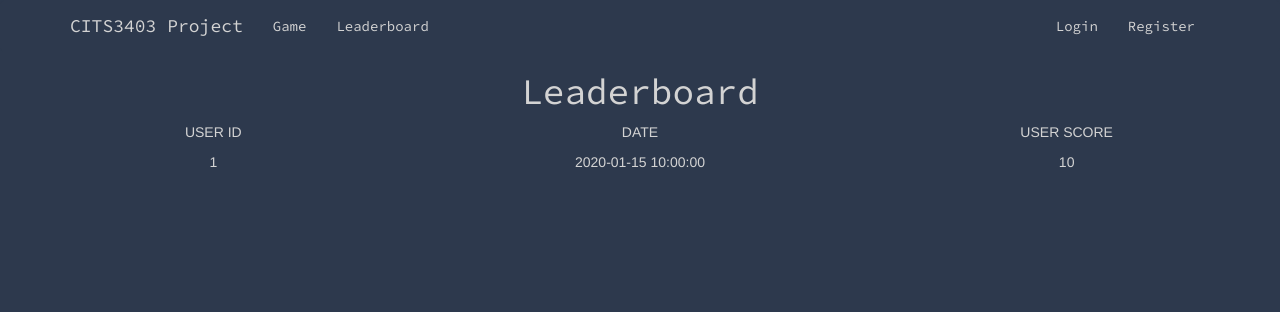
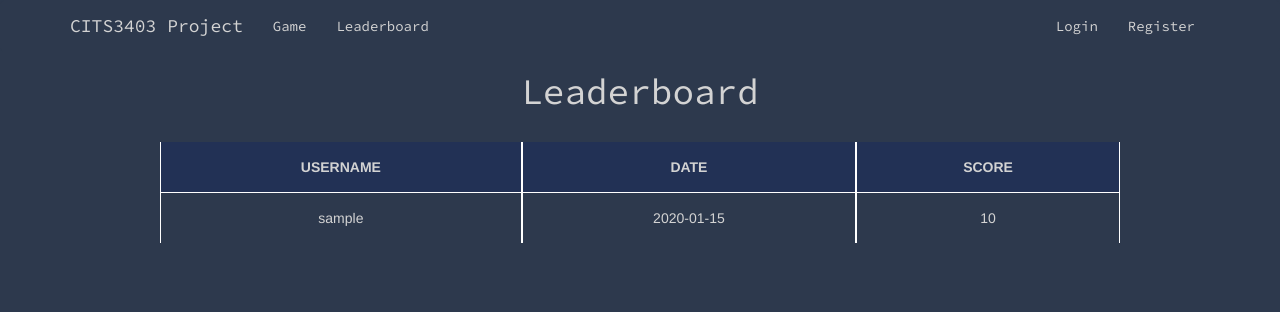
Before and after one commit to jakobdorian/CITS3403-Project, a Flask app: page /leaderboard in a window 1280 px wide. Shown: the top 312 px of the page. Run offline with Flask 2, Linux system fonts and the light colour scheme; tables that the repository leaves empty hold one stand-in row (values such as "Sample post"); some libraries are stand-ins or nearby versions.

Commit message:
table formatting changes on leaderboard/profile

```diff
--- a/app/static/css/stylesheet.css
+++ b/app/static/css/stylesheet.css
@@ -148,12 +148,26 @@ span{
         color: #337ab7 !important;
     }
 
-#mystat-list {
-        display: grid;
-        grid-template-columns: 1fr 1fr;
+/* TABLE STYLING */
+table {
+    border-collapse: separate;
+
+    width: 75%;
+    margin-left: auto;
+    margin-right: auto;
+    margin-top: 30px;
+}
+th, td {
+    border-left: 1px solid white;
+    border-right: 1px solid white;
+    border-top: 1px solid white;
+    padding: 15px;
+    text-align: center;
+    margin: none;
 }
 
-#stats-list {
-    display: grid;
-    grid-template-columns: 1fr 1fr 1fr;
+th {
+    border-top: none;
+    font-weight: bold;
+    background-color: rgba(15, 34, 101, 0.359);
 }
--- a/app/templates/base.html
+++ b/app/templates/base.html
@@ -6,15 +6,26 @@
 
 {% block styles %}
 {{ super() }}
+<head>
     <link rel="stylesheet" href="{{ url_for('static', filename='css/stylesheet.css') }}">
     <link rel="preconnect" href="https://fonts.gstatic.com">
     <link href="https://fonts.googleapis.com/css2?family=Source+Code+Pro&display=swap" rel="stylesheet">
-<script src = "{{ url_for('static', filename='js/script.js') }}"></script>
+
+    <!-- JQuery -->
+    <script src="http://code.jquery.com/jquery-latest.min.js"></script>
+    <script src="jquery.tablesort.js"></script>
 
     <!-- mandeal's modal attempt-->
     <script src="https://ajax.googleapis.com/ajax/libs/jquery/3.6.0/jquery.min.js"></script>
     <script src="https://maxcdn.bootstrapcdn.com/bootstrap/3.4.1/js/bootstrap.min.js"></script>
+
+    <script src = "{{ url_for('static', filename='js/script.js') }}"></script>
+
+</head>
+
 {% endblock %}
+
+
 
 {% block navbar %}
 <nav class="navbar navbar-default">
--- a/app/templates/leaderboard.html
+++ b/app/templates/leaderboard.html
@@ -2,19 +2,30 @@
 
 {% block content %}
 <h1>Leaderboard</h1>
-    <body>
-        <div id="stats-list">
-        <p> USER ID </p> <P> DATE </P> <p> USER SCORE </p>
-        {% for score in scores %}
-             <p> {{ score.user_id }} </p> <p>  {{ score.date }} </p> <p>  {{ score.user_score }} </p>
-        {% endfor %}
-    </div>
+    <body onload="sortTable()">
+
+    <!-- LEADERBOARD TABLE -->
+    <table class="tablesorter">
+        <thead>
+            <tr>
+                <th> USERNAME </th>
+                <th> DATE </th>
+                <th> SCORE </th>
+            </tr>
+        </thead>
+        <tbody>
+            {% for score in scores %}
+                <tr>
+                    <td> {{ score.user.username }} </td>
+                    <td> {{ score.date }} </td>
+                    <td> {{ score.user_score }}</td>
+                </tr>
+            {% endfor %}
+        </tbody>
+    </table>
+
     </body>
 
 {% endblock %}
 
 <!-- TODO: HIGHLIGHT PROFILE USERS SCORES -->
-<!-- ORDER HIGHEST-LOWEST-->
-<!-- CHANGE USER_ID TO USER.USERNAME-->
-<!-- DATE SHOULDNT INCLUDE MINUTES-->
-<!-- CSS work use table-->
```
Also changed, not shown: app/models.py (+6 -3 lines), app/routes.py (+7 -2 lines), app/templates/user.html (+15 -4 lines), app.db, app/static/js/game.js (line endings or trailing spaces). Lines whose indentation alone changed are shown as unchanged.
